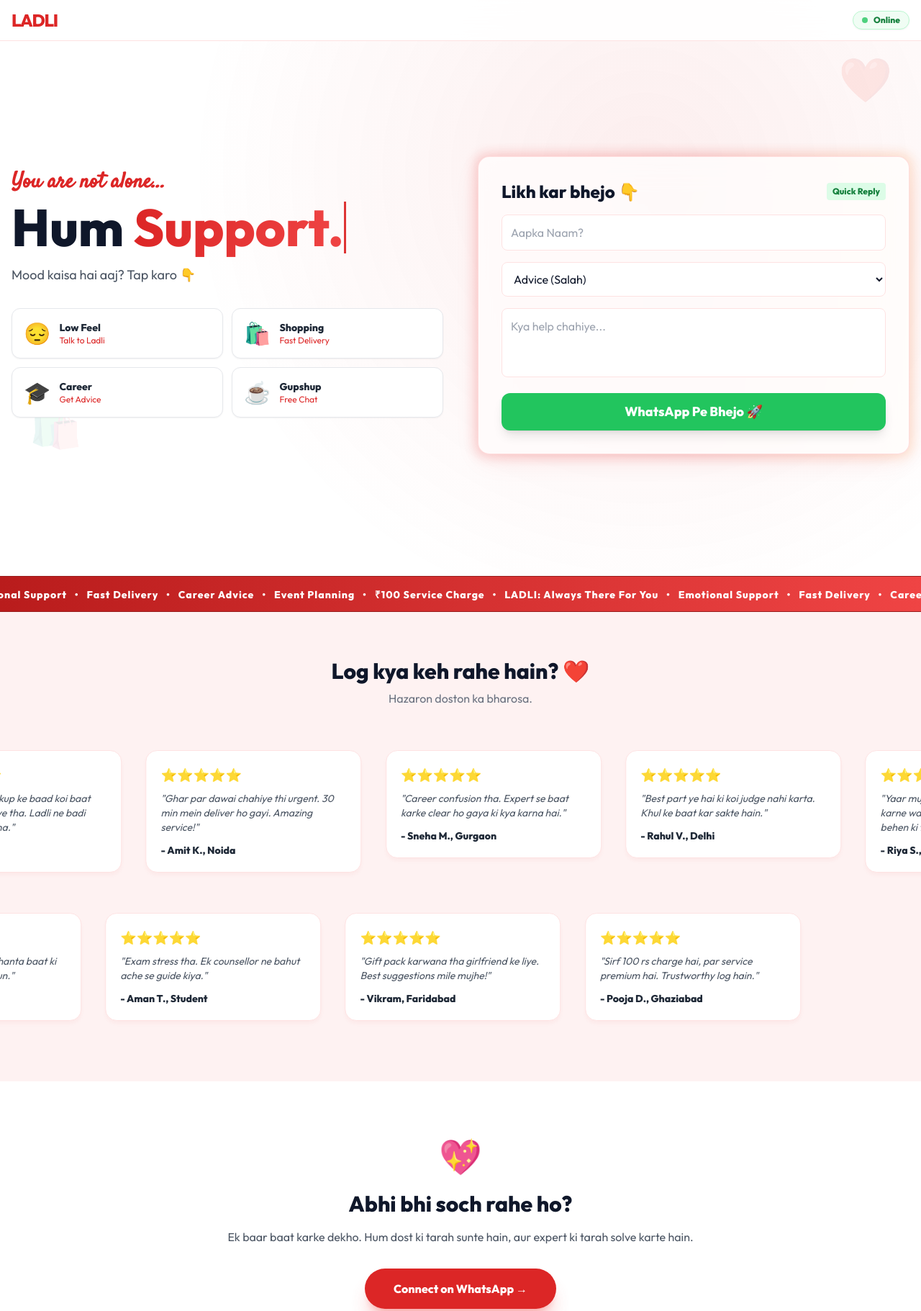
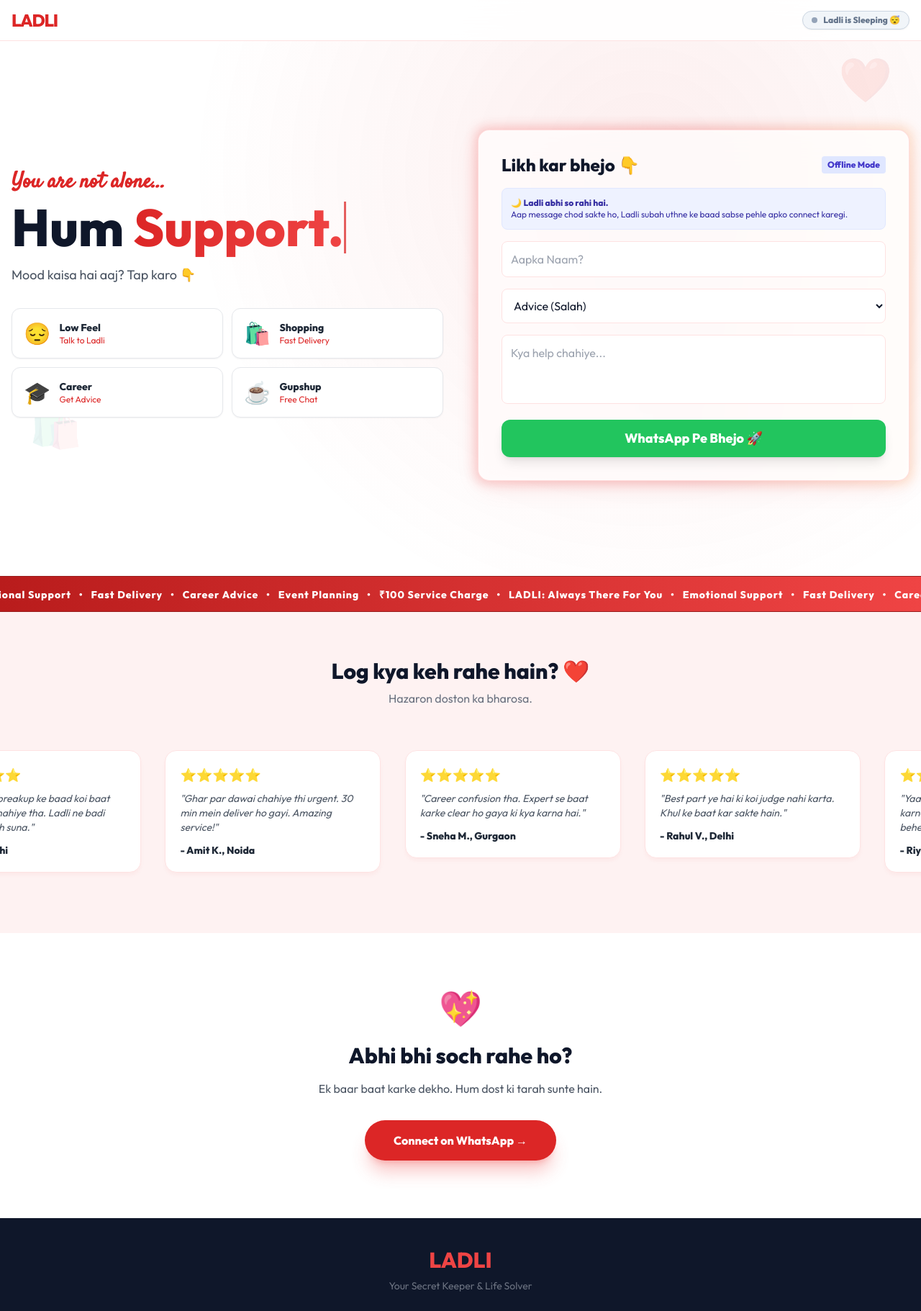
Before and after one commit to AKERA9/thanks, a plain HTML site: page ladlis.html in a window 1280 px wide. Shown: the top 1821 px of the page at 72% size. Drawn offline with nearby package versions, Linux system fonts and the light colour scheme.

Commit message:
Update ladlis.html

```diff
--- a/ladlis.html
+++ b/ladlis.html
@@ -16,9 +16,7 @@
             theme: {
                 extend: {
                     colors: {
-                        brandMain: '#dc2626',   /* Deep Red */
-                        brandLight: '#ef4444',  /* Lighter Red */
-                        brandDark: '#0f172a',   /* Dark Text */
+                        brandMain: '#dc2626', brandLight: '#ef4444', brandDark: '#0f172a',
                     },
                     fontFamily: {
                         heading: ['"Outfit"', 'sans-serif'],
@@ -31,8 +29,6 @@
 
     <style>
         body { background-color: #fff; color: #0f172a; overflow-x: hidden; font-family: 'Outfit', sans-serif; }
-
-        /* Glass & Animations */
         .glass-panel { background: rgba(255, 255, 255, 0.9); backdrop-filter: blur(20px); border: 1px solid rgba(255, 200, 200, 0.6); box-shadow: 0 10px 40px -10px rgba(220, 38, 38, 0.15); }
         .float-anim { animation: floating 6s ease-in-out infinite; color: #dc2626; }
         .float-delay { animation-delay: 3s; }
@@ -41,30 +37,16 @@
         @keyframes blink { 0%, 100% { opacity: 1; } 50% { opacity: 0; } }
         .blink-dot { animation: blinker 1.5s linear infinite; }
         @keyframes blinker { 50% { opacity: 0; } }
-
-        /* Marquee Strip */
         .marquee-container { overflow: hidden; white-space: nowrap; background: linear-gradient(to right, #b91c1c, #ef4444); padding: 12px 0; }
         .marquee-content { display: inline-block; animation: marquee 20s linear infinite; color: white; font-weight: bold; font-size: 14px; letter-spacing: 1px; }
-
-        /* Review Infinite Scroll Animation */
         .scroll-container { overflow: hidden; white-space: nowrap; padding: 20px 0; position: relative; }
         .scroll-track { display: inline-block; animation: scroll-left 40s linear infinite; }
         .scroll-track-reverse { display: inline-block; animation: scroll-right 45s linear infinite; }
-
-        .review-card {
-            display: inline-block; width: 300px; white-space: normal;
-            background: white; border: 1px solid #fee2e2; border-radius: 16px;
-            padding: 20px; margin: 0 15px; vertical-align: top;
-            box-shadow: 0 4px 6px -1px rgba(220, 38, 38, 0.05);
-            transition: transform 0.3s;
-        }
+        .review-card { display: inline-block; width: 300px; white-space: normal; background: white; border: 1px solid #fee2e2; border-radius: 16px; padding: 20px; margin: 0 15px; vertical-align: top; box-shadow: 0 4px 6px -1px rgba(220, 38, 38, 0.05); transition: transform 0.3s; }
         .review-card:hover { transform: translateY(-5px); border-color: #dc2626; }
-
         @keyframes marquee { 0% { transform: translateX(0); } 100% { transform: translateX(-50%); } }
         @keyframes scroll-left { 0% { transform: translateX(0); } 100% { transform: translateX(-50%); } }
         @keyframes scroll-right { 0% { transform: translateX(-50%); } 100% { transform: translateX(0); } }
-
-        /* Heartbeat for Footer */
         .heartbeat { animation: beat 1.5s infinite; }
         @keyframes beat { 0%, 100% { transform: scale(1); } 50% { transform: scale(1.05); } }
     </style>
@@ -75,9 +57,9 @@
         <div class="flex items-center gap-2">
             <div class="text-2xl font-extrabold tracking-tighter text-brandMain">LADLI</div>
         </div>
-        <div class="flex items-center gap-2 bg-green-50 border border-green-200 px-3 py-1 rounded-full shadow-sm">
-            <span class="w-2 h-2 rounded-full bg-green-500 blink-dot"></span>
-            <span class="text-xs font-bold text-green-700">Online</span>
+        <div id="status-badge" class="flex items-center gap-2 bg-green-50 border border-green-200 px-3 py-1 rounded-full shadow-sm transition-colors duration-500">
+            <span id="status-dot" class="w-2 h-2 rounded-full bg-green-500 blink-dot"></span>
+            <span id="status-text" class="text-xs font-bold text-green-700">Online</span>
         </div>
     </nav>
 
@@ -115,8 +97,14 @@
                 <div class="glass-panel p-6 sm:p-8 rounded-2xl relative">
                     <div class="flex items-center justify-between mb-4">
                         <h3 class="text-2xl font-bold text-brandDark">Likh kar bhejo 👇</h3>
-                        <span class="text-xs font-bold bg-green-100 text-green-700 px-2 py-1 rounded">Quick Reply</span>
+                        <span id="form-badge" class="text-xs font-bold bg-green-100 text-green-700 px-2 py-1 rounded transition-all duration-500">Quick Reply</span>
                     </div>
+
+                    <div id="night-message-box" class="hidden mb-4 bg-indigo-50 border border-indigo-100 p-3 rounded-lg text-xs text-indigo-800 font-medium">
+                        🌙 <b>Ladli abhi so rahi hai.</b><br>
+                        Aap message chod sakte ho, Ladli subah uthne ke baad sabse pehle apko connect karegi.
+                    </div>
+
                     <form id="ladliForm" onsubmit="event.preventDefault(); sendCustomForm();" class="space-y-4">
                         <input type="text" id="userName" class="w-full bg-white border border-red-100 rounded-lg p-3 outline-none font-medium focus:border-brandMain focus:ring-2" placeholder="Aapka Naam?">
                         <select id="userCategory" class="w-full bg-white border border-red-100 rounded-lg p-3 outline-none font-medium focus:border-brandMain focus:ring-2">
@@ -144,74 +132,13 @@
             <h2 class="text-3xl font-bold text-brandDark">Log kya keh rahe hain? ❤️</h2>
             <p class="text-gray-500 mt-2">Hazaron doston ka bharosa.</p>
         </div>
-
         <div class="scroll-container">
             <div class="scroll-track">
-                <div class="review-card">
-                    <div class="text-brandMain text-lg mb-2">⭐⭐⭐⭐⭐</div>
-                    <p class="text-sm text-gray-600 italic">"Yaar mujhe breakup ke baad koi baat karne wala chahiye tha. Ladli ne badi behen ki tarah suna."</p>
-                    <div class="font-bold text-gray-800 mt-3 text-sm">- Riya S., Delhi</div>
-                </div>
-                <div class="review-card">
-                    <div class="text-brandMain text-lg mb-2">⭐⭐⭐⭐⭐</div>
-                    <p class="text-sm text-gray-600 italic">"Ghar par dawai chahiye thi urgent. 30 min mein deliver ho gayi. Amazing service!"</p>
-                    <div class="font-bold text-gray-800 mt-3 text-sm">- Amit K., Noida</div>
-                </div>
-                <div class="review-card">
-                    <div class="text-brandMain text-lg mb-2">⭐⭐⭐⭐⭐</div>
-                    <p class="text-sm text-gray-600 italic">"Career confusion tha. Expert se baat karke clear ho gaya ki kya karna hai."</p>
-                    <div class="font-bold text-gray-800 mt-3 text-sm">- Sneha M., Gurgaon</div>
-                </div>
-                <div class="review-card">
-                    <div class="text-brandMain text-lg mb-2">⭐⭐⭐⭐⭐</div>
-                    <p class="text-sm text-gray-600 italic">"Best part ye hai ki koi judge nahi karta. Khul ke baat kar sakte hain."</p>
-                    <div class="font-bold text-gray-800 mt-3 text-sm">- Rahul V., Delhi</div>
-                </div>
-                <div class="review-card">
-                    <div class="text-brandMain text-lg mb-2">⭐⭐⭐⭐⭐</div>
-                    <p class="text-sm text-gray-600 italic">"Yaar mujhe breakup ke baad koi baat karne wala chahiye tha. Ladli ne badi behen ki tarah suna."</p>
-                    <div class="font-bold text-gray-800 mt-3 text-sm">- Riya S., Delhi</div>
-                </div>
-                <div class="review-card">
-                    <div class="text-brandMain text-lg mb-2">⭐⭐⭐⭐⭐</div>
-                    <p class="text-sm text-gray-600 italic">"Ghar par dawai chahiye thi urgent. 30 min mein deliver ho gayi. Amazing service!"</p>
-                    <div class="font-bold text-gray-800 mt-3 text-sm">- Amit K., Noida</div>
-                </div>
-            </div>
-        </div>
-
-        <div class="scroll-container mt-4">
-            <div class="scroll-track-reverse">
-                <div class="review-card">
-                    <div class="text-brandMain text-lg mb-2">⭐⭐⭐⭐⭐</div>
-                    <p class="text-sm text-gray-600 italic">"Gift pack karwana tha girlfriend ke liye. Best suggestions mile mujhe!"</p>
-                    <div class="font-bold text-gray-800 mt-3 text-sm">- Vikram, Faridabad</div>
-                </div>
-                <div class="review-card">
-                    <div class="text-brandMain text-lg mb-2">⭐⭐⭐⭐⭐</div>
-                    <p class="text-sm text-gray-600 italic">"Sirf 100 rs charge hai, par service premium hai. Trustworthy log hain."</p>
-                    <div class="font-bold text-gray-800 mt-3 text-sm">- Pooja D., Ghaziabad</div>
-                </div>
-                <div class="review-card">
-                    <div class="text-brandMain text-lg mb-2">⭐⭐⭐⭐⭐</div>
-                    <p class="text-sm text-gray-600 italic">"Akela feel ho raha tha, 1 ghanta baat ki team se. Ab much better hun."</p>
-                    <div class="font-bold text-gray-800 mt-3 text-sm">- Anonymous User</div>
-                </div>
-                <div class="review-card">
-                    <div class="text-brandMain text-lg mb-2">⭐⭐⭐⭐⭐</div>
-                    <p class="text-sm text-gray-600 italic">"Exam stress tha. Ek counsellor ne bahut ache se guide kiya."</p>
-                    <div class="font-bold text-gray-800 mt-3 text-sm">- Aman T., Student</div>
-                </div>
-                <div class="review-card">
-                    <div class="text-brandMain text-lg mb-2">⭐⭐⭐⭐⭐</div>
-                    <p class="text-sm text-gray-600 italic">"Gift pack karwana tha girlfriend ke liye. Best suggestions mile mujhe!"</p>
-                    <div class="font-bold text-gray-800 mt-3 text-sm">- Vikram, Faridabad</div>
-                </div>
-                <div class="review-card">
-                    <div class="text-brandMain text-lg mb-2">⭐⭐⭐⭐⭐</div>
-                    <p class="text-sm text-gray-600 italic">"Sirf 100 rs charge hai, par service premium hai. Trustworthy log hain."</p>
-                    <div class="font-bold text-gray-800 mt-3 text-sm">- Pooja D., Ghaziabad</div>
-                </div>
+                <div class="review-card"><div class="text-brandMain text-lg mb-2">⭐⭐⭐⭐⭐</div><p class="text-sm text-gray-600 italic">"Yaar mujhe breakup ke baad koi baat karne wala chahiye tha. Ladli ne badi behen ki tarah suna."</p><div class="font-bold text-gray-800 mt-3 text-sm">- Riya S., Delhi</div></div>
+                <div class="review-card"><div class="text-brandMain text-lg mb-2">⭐⭐⭐⭐⭐</div><p class="text-sm text-gray-600 italic">"Ghar par dawai chahiye thi urgent. 30 min mein deliver ho gayi. Amazing service!"</p><div class="font-bold text-gray-800 mt-3 text-sm">- Amit K., Noida</div></div>
+                <div class="review-card"><div class="text-brandMain text-lg mb-2">⭐⭐⭐⭐⭐</div><p class="text-sm text-gray-600 italic">"Career confusion tha. Expert se baat karke clear ho gaya ki kya karna hai."</p><div class="font-bold text-gray-800 mt-3 text-sm">- Sneha M., Gurgaon</div></div>
+                <div class="review-card"><div class="text-brandMain text-lg mb-2">⭐⭐⭐⭐⭐</div><p class="text-sm text-gray-600 italic">"Best part ye hai ki koi judge nahi karta. Khul ke baat kar sakte hain."</p><div class="font-bold text-gray-800 mt-3 text-sm">- Rahul V., Delhi</div></div>
+                <div class="review-card"><div class="text-brandMain text-lg mb-2">⭐⭐⭐⭐⭐</div><p class="text-sm text-gray-600 italic">"Yaar mujhe breakup ke baad koi baat karne wala chahiye tha. Ladli ne badi behen ki tarah suna."</p><div class="font-bold text-gray-800 mt-3 text-sm">- Riya S., Delhi</div></div>
             </div>
         </div>
     </section>
@@ -220,9 +147,7 @@
         <div class="max-w-2xl mx-auto">
             <div class="text-5xl mb-6 heartbeat">💖</div>
             <h2 class="text-3xl font-bold text-brandDark mb-4">Abhi bhi soch rahe ho?</h2>
-            <p class="text-gray-600 mb-8">
-                Ek baar baat karke dekho. Hum dost ki tarah sunte hain, aur expert ki tarah solve karte hain.
-            </p>
+            <p class="text-gray-600 mb-8">Ek baar baat karke dekho. Hum dost ki tarah sunte hain.</p>
             <a href="https://wa.me/918700430208?text=Hi%20Ladli,%20I%20want%20to%20know%20more" target="_blank" class="inline-block bg-brandMain hover:bg-red-700 text-white font-bold py-4 px-10 rounded-full shadow-xl shadow-red-500/30 transform transition hover:scale-105">
                 Connect on WhatsApp →
             </a>
@@ -232,23 +157,58 @@
     <footer class="bg-brandDark py-10 text-center text-white pb-28 sm:pb-10">
         <div class="text-3xl font-extrabold text-brandLight mb-2">LADLI</div>
         <p class="text-gray-500 text-sm">Your Secret Keeper & Life Solver</p>
-        <div class="mt-8 text-xs text-gray-700">© 2024 Ladli Services. Made with ❤️ in India.</div>
     </footer>
 
     <div class="fixed bottom-0 left-0 w-full bg-white border-t border-red-100 p-3 sm:hidden flex gap-3 z-40 shadow-[0_-5px_15px_rgba(0,0,0,0.1)]">
-        <a href="tel:+918700430208" class="flex-1 bg-brandMain text-white font-bold py-3 rounded-lg text-center flex justify-center items-center gap-2 shadow-lg shadow-red-500/30">
-            📞 Call Now
-        </a>
-        <a href="https://wa.me/918700430208?text=Hi%20Ladli,%20urgent%20baat%20karni%20hai" class="flex-1 bg-green-500 text-white font-bold py-3 rounded-lg text-center flex justify-center items-center gap-2 shadow-lg shadow-green-500/30">
-            💬 WhatsApp
-        </a>
+        <a href="tel:+918700430208" class="flex-1 bg-brandMain text-white font-bold py-3 rounded-lg text-center flex justify-center items-center gap-2 shadow-lg shadow-red-500/30">📞 Call Now</a>
+        <a href="https://wa.me/918700430208?text=Hi%20Ladli,%20urgent%20baat%20karni%20hai" class="flex-1 bg-green-500 text-white font-bold py-3 rounded-lg text-center flex justify-center items-center gap-2 shadow-lg shadow-green-500/30">💬 WhatsApp</a>
     </div>
 
     <script>
         const phoneNumber = "918700430208";
+
+        // TIME CHECK LOGIC (Night Mode)
+        function checkTime() {
+            const now = new Date();
+            const hour = now.getHours(); // 0 to 23
+
+            const statusBadge = document.getElementById('status-badge');
+            const statusDot = document.getElementById('status-dot');
+            const statusText = document.getElementById('status-text');
+            const formBadge = document.getElementById('form-badge');
+            const nightMsgBox = document.getElementById('night-message-box');
+
+            // Agar raat ke 10 PM (22) se zyada hai YA subah 8 AM (8) se kam hai
+            if (hour >= 22 || hour < 8) {
+                // ACTIVATE SLEEP MODE
+
+                // 1. Navbar Change
+                statusBadge.classList.replace('bg-green-50', 'bg-slate-100');
+                statusBadge.classList.replace('border-green-200', 'border-slate-300');
+
+                statusDot.classList.remove('bg-green-500', 'blink-dot'); // Stop blinking
+                statusDot.classList.add('bg-slate-400'); // Grey dot
+
+                statusText.innerHTML = "Ladli is Sleeping 😴";
+                statusText.classList.replace('text-green-700', 'text-slate-500');
+
+                // 2. Form Badge Change
+                formBadge.innerHTML = "Offline Mode";
+                formBadge.classList.replace('bg-green-100', 'bg-indigo-100');
+                formBadge.classList.replace('text-green-700', 'text-indigo-700');
+
+                // 3. Show Night Message Box
+                nightMsgBox.classList.remove('hidden');
+            } else {
+                // DEFAULT DAY MODE (Do nothing, default HTML is fine)
+                // But ensure hidden box is hidden
+                nightMsgBox.classList.add('hidden');
+            }
+        }
+
+        // Typing Effect
         const words = ["Listen.", "Support.", "Deliver.", "Care.", "Solve."];
         let i = 0, timer;
-
         function typeWriter() {
             const heading = document.getElementById("typing-text");
             const word = words[i];
@@ -279,6 +239,7 @@
         }
 
         document.addEventListener('DOMContentLoaded', () => {
+            checkTime(); // Check time immediately on load
             typeWriter();
             gsap.registerPlugin(ScrollTrigger);
             gsap.from(".glass-panel", { y: 30, opacity: 0, duration: 1, delay: 0.5 });
```
